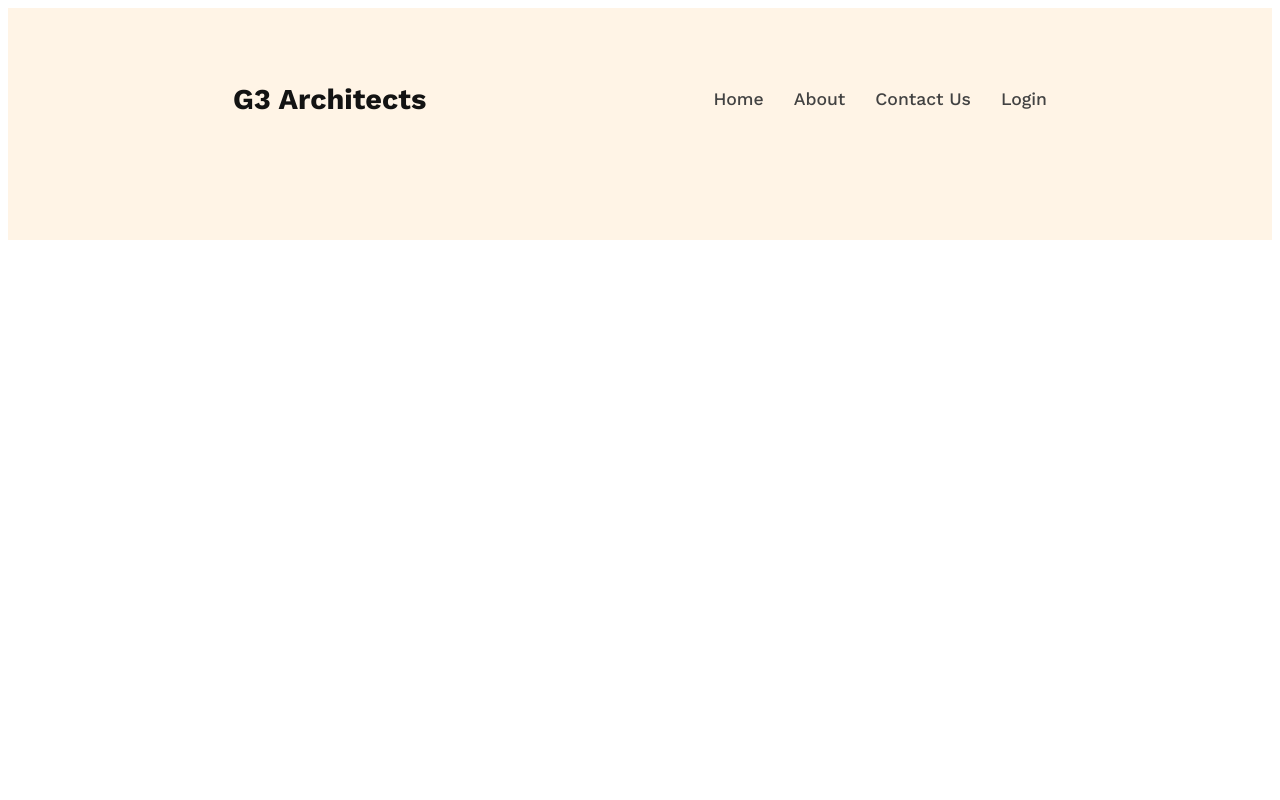
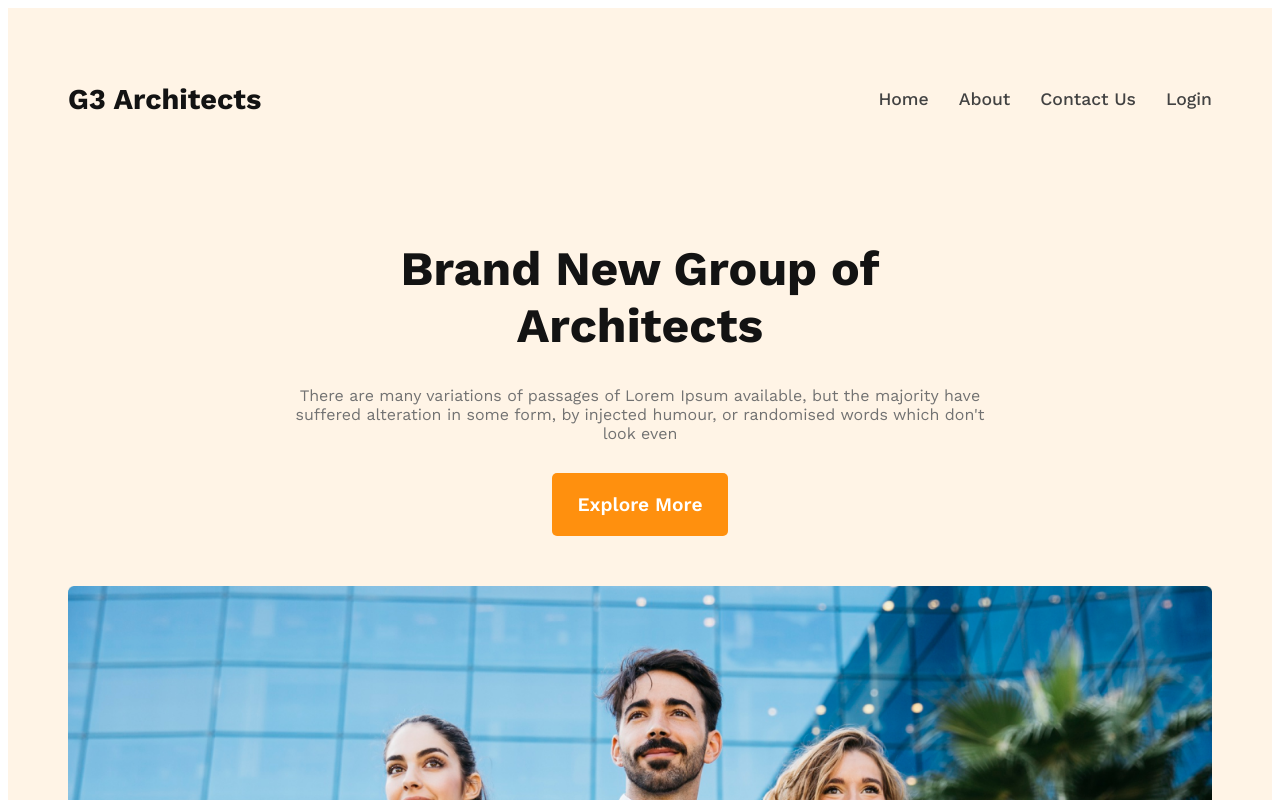
Before and after one commit to webgurusam/g3-arch-website, a plain HTML site: page index.html in a window 1280 px wide. Shown: the top 800 px of the page. Drawn offline with nearby package versions, Linux system fonts and the light colour scheme.

Commit message:
banner section added

```diff
--- a/index.html
+++ b/index.html
@@ -18,6 +18,18 @@
                 <li><a href="">Login</a></li>
             </ul>
         </nav>
+        <!-- banner section start -->
+        <div class="banner">
+            <div class="banner-content">
+                <h1 class="banner-title">Brand New
+                    Group of Architects </h1>
+                <p class="banner-description">There are many variations of passages of Lorem Ipsum available, but the majority have suffered alteration in some form, by injected humour, or randomised words which don't look even</p>
+                <button class="btn-primary">Explore More</button>
+            </div>
+            <div class="banner-image">
+                <img src="images/banner.png" alt="">
+            </div>
+        </div>
     </header>
     <main>
 
--- a/styles/architect.css
+++ b/styles/architect.css
@@ -6,11 +6,20 @@
 *{
     font-family: 'Work Sans', sans-serif;
 }
+.btn-primary{
+    color: #FFF;
+    font-size: 1.2rem;
+    font-weight: 600;
+    padding: 20px 25px;
+    border-radius: 5px;
+    background-color: #FF900E;
+    border: 0;
+}
 
 /* header styles */
 header{
     background: rgba(255, 144, 14, 0.10);
-    padding: 50px 225px 100px;
+    padding: 50px 60px 30px;
 }
 .nav-title{
     color: #131313;
@@ -35,3 +44,22 @@ nav li a{
     font-size: 1.1rem;
     font-weight: 500;
 }
+
+/* banner styles */
+.banner-content{
+    margin: 100px auto 50px;
+    text-align: center;
+    max-width: 700px;
+}
+.banner-title{
+    font-size: 3rem;
+    color: #131313;
+    font-weight: 700;
+}
+.banner-description{
+    color: #727272;
+    margin: 30px 0;
+}
+.banner-image > img{
+    width: 100%;
+}
```
